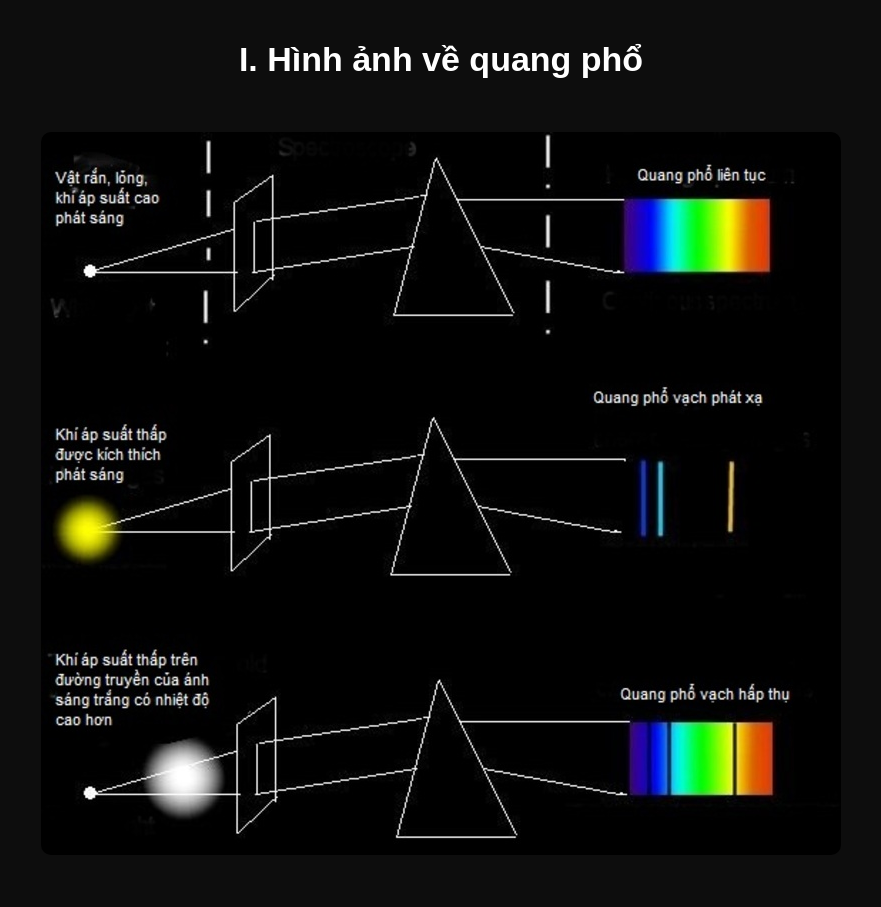
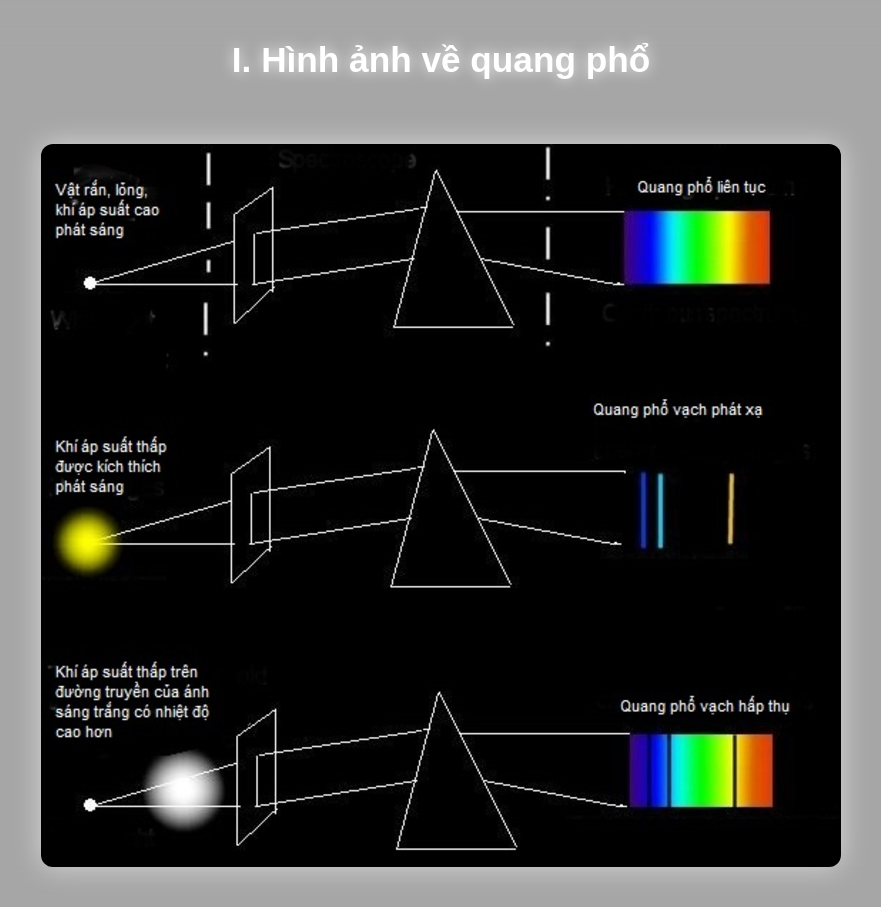
Before and after one commit to KoroInto/Thuyettrinh, a plain HTML site: page page1.html in a window 1280 px wide. Shown: the whole page, without its empty margins (199-1080 px from the left). Before the commit the page ends 855 px from the top, so only its background shows below. Drawn offline with Linux system fonts and the light colour scheme.

Commit message:
Update page1.html

```diff
--- a/page1.html
+++ b/page1.html
@@ -9,37 +9,51 @@
     body {
       margin: 0;
       padding: 0;
-      background: #0d0d0d;
       font-family: Arial, sans-serif;
+
+      /* ⭐ Background blur giống page2 ⭐ */
+      background: rgba(0, 0, 0, 0.35);
+      backdrop-filter: blur(18px);
+      -webkit-backdrop-filter: blur(18px);
+
       color: white;
       display: flex;
       flex-direction: column;
       align-items: center;
+      min-height: 100vh;
+
+      /* Cho giống style chữ page2 */
+      text-shadow: 0 0 8px rgba(255, 255, 255, 0.6);
     }
 
-    /* Title giống page1 */
+    /* Title giống page2 */
     h1 {
       margin-top: 40px;
-      font-size: 34px;
+      font-size: 220%;
       text-align: center;
       font-weight: 700;
+      text-shadow: 0 0 14px rgba(255, 255, 255, 0.85);
+      pointer-events: none;
     }
 
-    /* Khung chứa ảnh để không chạm vào title */
+    /* Khung chứa ảnh */
     .image-wrapper {
-      margin-top: 30px;
-      width: 90vw;         /* tối đa 90% width màn hình */
-      max-width: 900px;    /* không vượt 900px */
-      height: auto;
+      margin-top: 40px;
+      width: 90vw;
+      max-width: 900px;
       display: flex;
       justify-content: center;
+      padding-bottom: 40px;
     }
 
     .image-wrapper img {
       max-width: 100%;
-      height: auto;        /* scale theo tỉ lệ ảnh */
-      object-fit: contain; /* bảo đảm không méo, không đụng title */
-      border-radius: 10px; /* nhẹ nhàng cho đẹp */
+      height: auto;
+      object-fit: contain;
+      border-radius: 12px;
+
+      /* Glow nhẹ giống page2 */
+      filter: drop-shadow(0 0 14px rgba(255,255,255,0.55));
     }
   </style>
 </head>
```
